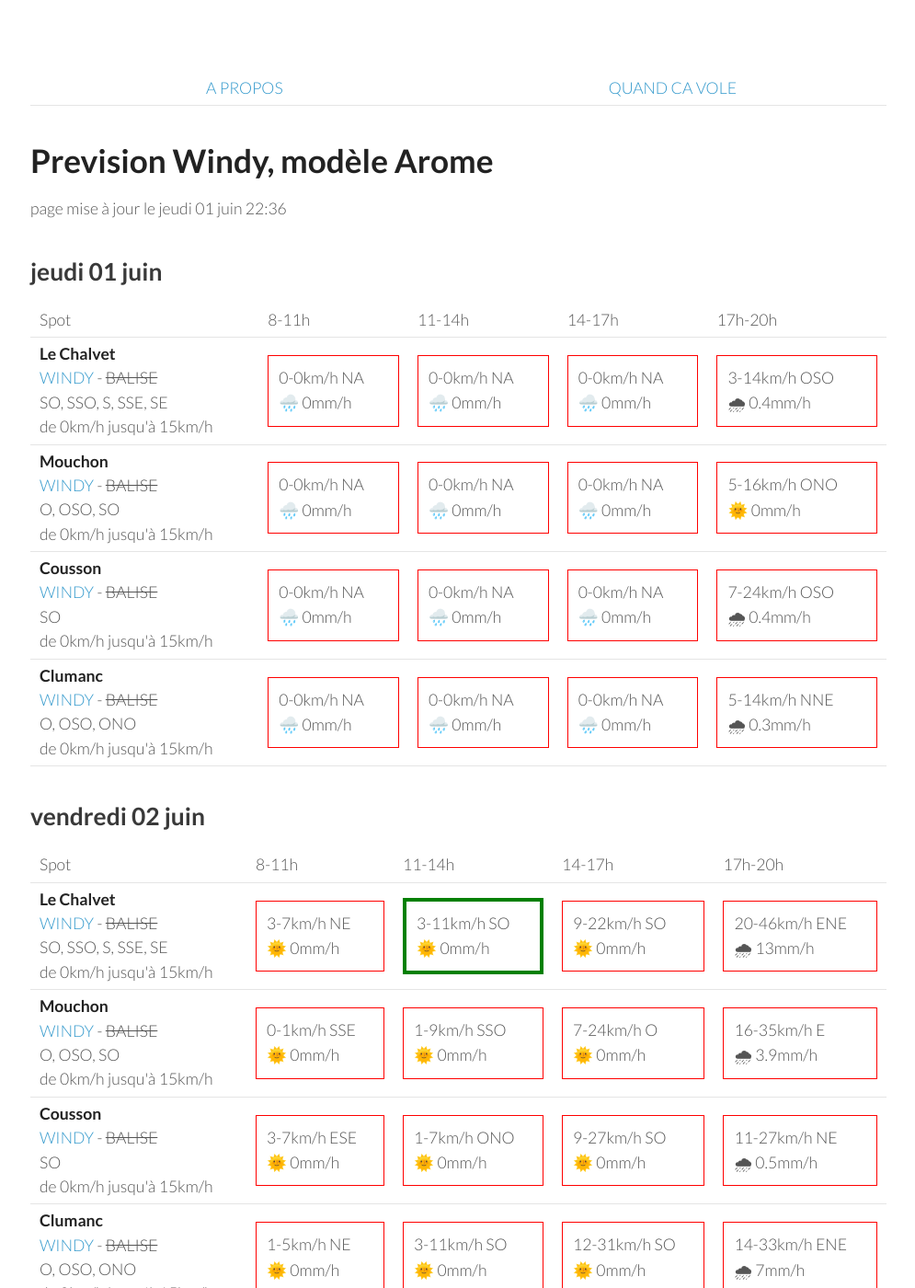
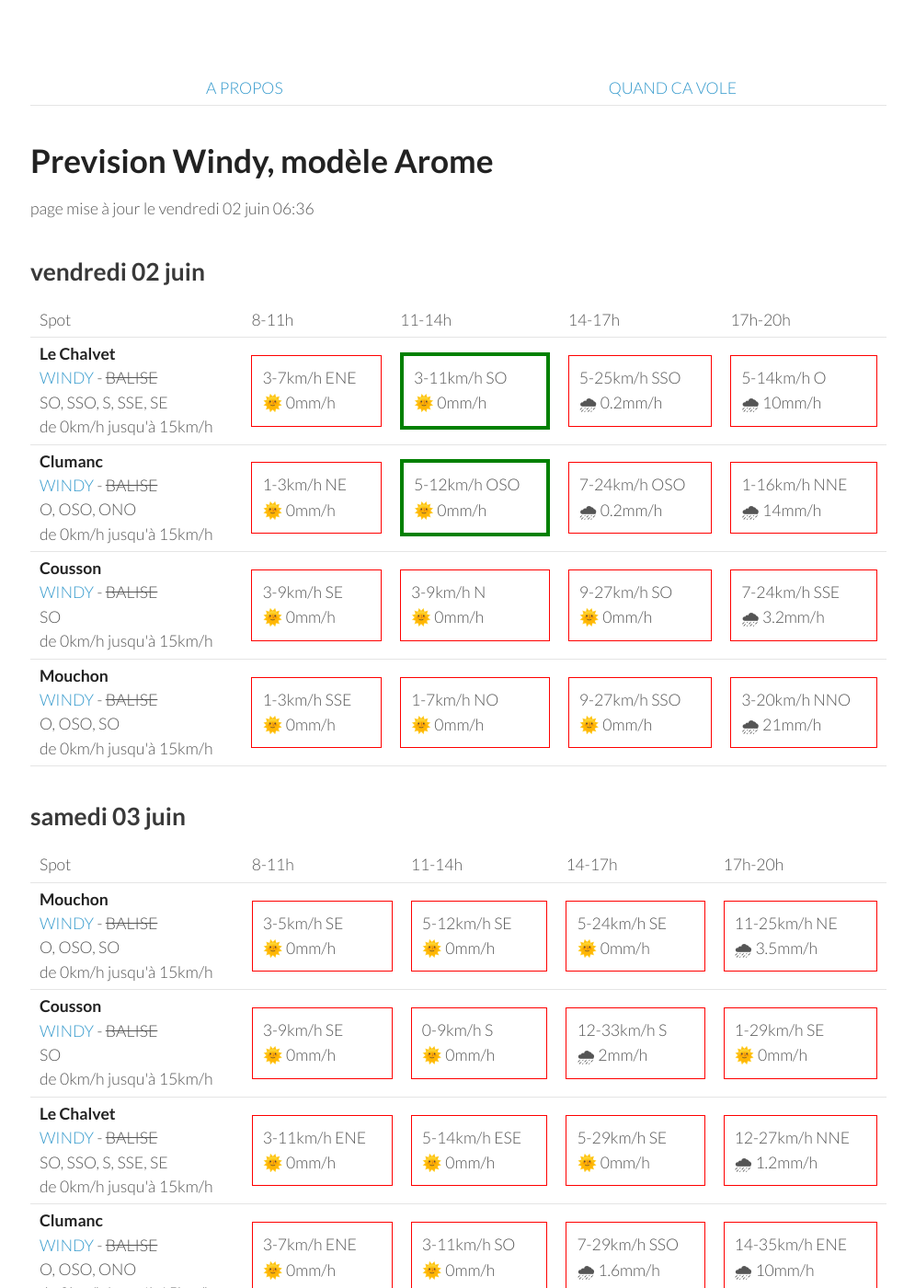
Before and after one commit to parapente-dans-le-nord/parapente-dans-le-nord.github.io, a Jekyll site: the page built from saint_andre.markdown, in a window 1280 px wide and 1400 px high. Shown: the whole window at 92% size, without its empty margins (25-1020 px from the left). Built offline with Jekyll 4.4.1, drawn with Linux system fonts in a browser that asks for light colours; some of the changed text lies outside the part shown.

Commit message:
update index.markdown

```diff
--- a/saint_andre.markdown
+++ b/saint_andre.markdown
@@ -7,60 +7,8 @@ title:  "Tous les spots"
 {: .links}
 
 # Prevision Windy, modèle Arome
-page mise à jour le jeudi 01 juin 22:36
+page mise à jour le vendredi 02 juin 06:36
 
-## jeudi 01 juin
-
-{::nomarkdown}
-<table>
-  <tbody>
-    <tr>
-      <td>Spot</td>
-      <td>8-11h</td>
-      <td>11-14h</td>
-      <td>14-17h</td>
-      <td>17h-20h</td>
-    </tr>
-<tr>
-        <td><strong>Le Chalvet</strong><br><a href="https://windy.com/43.979/6.480?43.866,6.480,10,m:eSsaglX">WINDY</a> - <span class="no-balise"> BALISE </span><br> <span class="vent-favorable">SO, SSO, S, SSE, SE</span><br><span class="force-vent">de 0km/h jusqu'à 15km/h</span> </td>
-
-            <td><div class="not-flyable"><p>0-0km/h NA</p><p>🌧️ 0mm/h</p></div></td>
-            <td><div class="not-flyable"><p>0-0km/h NA</p><p>🌧️ 0mm/h</p></div></td>
-            <td><div class="not-flyable"><p>0-0km/h NA</p><p>🌧️ 0mm/h</p></div></td>
-            <td><div class="not-flyable"><p>3-14km/h OSO</p><p>🌧 0.4mm/h</p></div></td>
-
-    </tr>
-<tr>
-        <td><strong>Mouchon</strong><br><a href="https://windy.com/43.992/6.424?43.878,6.425,10,m:eSuaglR">WINDY</a> - <span class="no-balise"> BALISE </span><br> <span class="vent-favorable">O, OSO, SO</span><br><span class="force-vent">de 0km/h jusqu'à 15km/h</span> </td>
-
-            <td><div class="not-flyable"><p>0-0km/h NA</p><p>🌧️ 0mm/h</p></div></td>
-            <td><div class="not-flyable"><p>0-0km/h NA</p><p>🌧️ 0mm/h</p></div></td>
-            <td><div class="not-flyable"><p>0-0km/h NA</p><p>🌧️ 0mm/h</p></div></td>
-            <td><div class="not-flyable"><p>5-16km/h ONO</p><p>🌞 0mm/h</p></div></td>
-
-    </tr>
-<tr>
-        <td><strong>Cousson</strong><br><a href="https://windy.com/44.054/6.240?43.940,6.241,10,m:eSAaglz">WINDY</a> - <span class="no-balise"> BALISE </span><br> <span class="vent-favorable">SO</span><br><span class="force-vent">de 0km/h jusqu'à 15km/h</span> </td>
-
-            <td><div class="not-flyable"><p>0-0km/h NA</p><p>🌧️ 0mm/h</p></div></td>
-            <td><div class="not-flyable"><p>0-0km/h NA</p><p>🌧️ 0mm/h</p></div></td>
-            <td><div class="not-flyable"><p>0-0km/h NA</p><p>🌧️ 0mm/h</p></div></td>
-            <td><div class="not-flyable"><p>7-24km/h OSO</p><p>🌧 0.4mm/h</p></div></td>
-
-    </tr>
-<tr>
-        <td><strong>Clumanc</strong><br><a href="https://windy.com/44.027/6.402?43.914,6.403,10,m:eSxaglP">WINDY</a> - <span class="no-balise"> BALISE </span><br> <span class="vent-favorable">O, OSO, ONO</span><br><span class="force-vent">de 0km/h jusqu'à 15km/h</span> </td>
-
-            <td><div class="not-flyable"><p>0-0km/h NA</p><p>🌧️ 0mm/h</p></div></td>
-            <td><div class="not-flyable"><p>0-0km/h NA</p><p>🌧️ 0mm/h</p></div></td>
-            <td><div class="not-flyable"><p>0-0km/h NA</p><p>🌧️ 0mm/h</p></div></td>
-            <td><div class="not-flyable"><p>5-14km/h NNE</p><p>🌧 0.3mm/h</p></div></td>
-
-    </tr>
-
-</tbody>
-</table>
-{:/}
 ## vendredi 02 juin
 
 {::nomarkdown}
@@ -76,40 +24,40 @@ page mise à jour le jeudi 01 juin 22:36
 <tr>
         <td><strong>Le Chalvet</strong><br><a href="https://windy.com/43.979/6.480?43.866,6.480,10,m:eSsaglX">WINDY</a> - <span class="no-balise"> BALISE </span><br> <span class="vent-favorable">SO, SSO, S, SSE, SE</span><br><span class="force-vent">de 0km/h jusqu'à 15km/h</span> </td>
 
-            <td><div class="not-flyable"><p>3-7km/h NE</p><p>🌞 0mm/h</p></div></td>
+            <td><div class="not-flyable"><p>3-7km/h ENE</p><p>🌞 0mm/h</p></div></td>
             <td><div class="flyable"><p>3-11km/h SO</p><p>🌞 0mm/h</p></div></td>
-            <td><div class="not-flyable"><p>9-22km/h SO</p><p>🌞 0mm/h</p></div></td>
-            <td><div class="not-flyable"><p>20-46km/h ENE</p><p>🌧 13mm/h</p></div></td>
+            <td><div class="not-flyable"><p>5-25km/h SSO</p><p>🌧 0.2mm/h</p></div></td>
+            <td><div class="not-flyable"><p>5-14km/h O</p><p>🌧 10mm/h</p></div></td>
+
+
+    </tr>
+<tr>
+        <td><strong>Clumanc</strong><br><a href="https://windy.com/44.027/6.402?43.914,6.403,10,m:eSxaglP">WINDY</a> - <span class="no-balise"> BALISE </span><br> <span class="vent-favorable">O, OSO, ONO</span><br><span class="force-vent">de 0km/h jusqu'à 15km/h</span> </td>
+
+            <td><div class="not-flyable"><p>1-3km/h NE</p><p>🌞 0mm/h</p></div></td>
+            <td><div class="flyable"><p>5-12km/h OSO</p><p>🌞 0mm/h</p></div></td>
+            <td><div class="not-flyable"><p>7-24km/h OSO</p><p>🌧 0.2mm/h</p></div></td>
+            <td><div class="not-flyable"><p>1-16km/h NNE</p><p>🌧 14mm/h</p></div></td>
+
+
+    </tr>
+<tr>
+        <td><strong>Cousson</strong><br><a href="https://windy.com/44.054/6.240?43.940,6.241,10,m:eSAaglz">WINDY</a> - <span class="no-balise"> BALISE </span><br> <span class="vent-favorable">SO</span><br><span class="force-vent">de 0km/h jusqu'à 15km/h</span> </td>
+
+            <td><div class="not-flyable"><p>3-9km/h SE</p><p>🌞 0mm/h</p></div></td>
+            <td><div class="not-flyable"><p>3-9km/h N</p><p>🌞 0mm/h</p></div></td>
+            <td><div class="not-flyable"><p>9-27km/h SO</p><p>🌞 0mm/h</p></div></td>
+            <td><div class="not-flyable"><p>7-24km/h SSE</p><p>🌧 3.2mm/h</p></div></td>
 
 
     </tr>
 <tr>
         <td><strong>Mouchon</strong><br><a href="https://windy.com/43.992/6.424?43.878,6.425,10,m:eSuaglR">WINDY</a> - <span class="no-balise"> BALISE </span><br> <span class="vent-favorable">O, OSO, SO</span><br><span class="force-vent">de 0km/h jusqu'à 15km/h</span> </td>
 
-            <td><div class="not-flyable"><p>0-1km/h SSE</p><p>🌞 0mm/h</p></div></td>
-            <td><div class="not-flyable"><p>1-9km/h SSO</p><p>🌞 0mm/h</p></div></td>
-            <td><div class="not-flyable"><p>7-24km/h O</p><p>🌞 0mm/h</p></div></td>
-            <td><div class="not-flyable"><p>16-35km/h E</p><p>🌧 3.9mm/h</p></div></td>
-
-
-    </tr>
-<tr>
-        <td><strong>Cousson</strong><br><a href="https://windy.com/44.054/6.240?43.940,6.241,10,m:eSAaglz">WINDY</a> - <span class="no-balise"> BALISE </span><br> <span class="vent-favorable">SO</span><br><span class="force-vent">de 0km/h jusqu'à 15km/h</span> </td>
-
-            <td><div class="not-flyable"><p>3-7km/h ESE</p><p>🌞 0mm/h</p></div></td>
-            <td><div class="not-flyable"><p>1-7km/h ONO</p><p>🌞 0mm/h</p></div></td>
-            <td><div class="not-flyable"><p>9-27km/h SO</p><p>🌞 0mm/h</p></div></td>
-            <td><div class="not-flyable"><p>11-27km/h NE</p><p>🌧 0.5mm/h</p></div></td>
-
-
-    </tr>
-<tr>
-        <td><strong>Clumanc</strong><br><a href="https://windy.com/44.027/6.402?43.914,6.403,10,m:eSxaglP">WINDY</a> - <span class="no-balise"> BALISE </span><br> <span class="vent-favorable">O, OSO, ONO</span><br><span class="force-vent">de 0km/h jusqu'à 15km/h</span> </td>
-
-            <td><div class="not-flyable"><p>1-5km/h NE</p><p>🌞 0mm/h</p></div></td>
-            <td><div class="not-flyable"><p>3-11km/h SO</p><p>🌞 0mm/h</p></div></td>
-            <td><div class="not-flyable"><p>12-31km/h SO</p><p>🌞 0mm/h</p></div></td>
-            <td><div class="not-flyable"><p>14-33km/h ENE</p><p>🌧 7mm/h</p></div></td>
+            <td><div class="not-flyable"><p>1-3km/h SSE</p><p>🌞 0mm/h</p></div></td>
+            <td><div class="not-flyable"><p>1-7km/h NO</p><p>🌞 0mm/h</p></div></td>
+            <td><div class="not-flyable"><p>9-27km/h SSO</p><p>🌞 0mm/h</p></div></td>
+            <td><div class="not-flyable"><p>3-20km/h NNO</p><p>🌧 21mm/h</p></div></td>
 
 
     </tr>
@@ -130,42 +78,42 @@ page mise à jour le jeudi 01 juin 22:36
       <td>17h-20h</td>
     </tr>
 <tr>
+        <td><strong>Mouchon</strong><br><a href="https://windy.com/43.992/6.424?43.878,6.425,10,m:eSuaglR">WINDY</a> - <span class="no-balise"> BALISE </span><br> <span class="vent-favorable">O, OSO, SO</span><br><span class="force-vent">de 0km/h jusqu'à 15km/h</span> </td>
+
+            <td><div class="not-flyable"><p>3-5km/h SE</p><p>🌞 0mm/h</p></div></td>
+            <td><div class="not-flyable"><p>5-12km/h SE</p><p>🌞 0mm/h</p></div></td>
+            <td><div class="not-flyable"><p>5-24km/h SE</p><p>🌞 0mm/h</p></div></td>
+            <td><div class="not-flyable"><p>11-25km/h NE</p><p>🌧 3.5mm/h</p></div></td>
+
+
+    </tr>
+<tr>
         <td><strong>Cousson</strong><br><a href="https://windy.com/44.054/6.240?43.940,6.241,10,m:eSAaglz">WINDY</a> - <span class="no-balise"> BALISE </span><br> <span class="vent-favorable">SO</span><br><span class="force-vent">de 0km/h jusqu'à 15km/h</span> </td>
 
-            <td><div class="not-flyable"><p>3-9km/h E</p><p>🌞 0mm/h</p></div></td>
-            <td><div class="not-flyable"><p>5-20km/h SSO</p><p>🌞 0mm/h</p></div></td>
-            <td><div class="not-flyable"><p>11-31km/h SSO</p><p>🌧 0.7mm/h</p></div></td>
-            <td><div class="not-flyable"><p>1-31km/h N</p><p>🌧 3.4mm/h</p></div></td>
+            <td><div class="not-flyable"><p>3-9km/h SE</p><p>🌞 0mm/h</p></div></td>
+            <td><div class="not-flyable"><p>0-9km/h S</p><p>🌞 0mm/h</p></div></td>
+            <td><div class="not-flyable"><p>12-33km/h S</p><p>🌧 2mm/h</p></div></td>
+            <td><div class="not-flyable"><p>1-29km/h SE</p><p>🌞 0mm/h</p></div></td>
 
 
     </tr>
 <tr>
         <td><strong>Le Chalvet</strong><br><a href="https://windy.com/43.979/6.480?43.866,6.480,10,m:eSsaglX">WINDY</a> - <span class="no-balise"> BALISE </span><br> <span class="vent-favorable">SO, SSO, S, SSE, SE</span><br><span class="force-vent">de 0km/h jusqu'à 15km/h</span> </td>
 
-            <td><div class="not-flyable"><p>5-12km/h NE</p><p>🌞 0mm/h</p></div></td>
-            <td><div class="not-flyable"><p>9-25km/h SE</p><p>🌞 0mm/h</p></div></td>
-            <td><div class="not-flyable"><p>11-29km/h S</p><p>🌧 2.3mm/h</p></div></td>
-            <td><div class="not-flyable"><p>5-31km/h SSE</p><p>🌧 4.4mm/h</p></div></td>
-
-
-    </tr>
-<tr>
-        <td><strong>Mouchon</strong><br><a href="https://windy.com/43.992/6.424?43.878,6.425,10,m:eSuaglR">WINDY</a> - <span class="no-balise"> BALISE </span><br> <span class="vent-favorable">O, OSO, SO</span><br><span class="force-vent">de 0km/h jusqu'à 15km/h</span> </td>
-
-            <td><div class="not-flyable"><p>3-5km/h SSE</p><p>🌞 0mm/h</p></div></td>
-            <td><div class="not-flyable"><p>7-25km/h SE</p><p>🌞 0mm/h</p></div></td>
-            <td><div class="not-flyable"><p>11-29km/h S</p><p>🌧 3.3mm/h</p></div></td>
-            <td><div class="not-flyable"><p>3-31km/h SSE</p><p>🌧 1.9mm/h</p></div></td>
+            <td><div class="not-flyable"><p>3-11km/h ENE</p><p>🌞 0mm/h</p></div></td>
+            <td><div class="not-flyable"><p>5-14km/h ESE</p><p>🌞 0mm/h</p></div></td>
+            <td><div class="not-flyable"><p>5-29km/h SE</p><p>🌞 0mm/h</p></div></td>
+            <td><div class="not-flyable"><p>12-27km/h NNE</p><p>🌧 1.2mm/h</p></div></td>
 
 
     </tr>
 <tr>
         <td><strong>Clumanc</strong><br><a href="https://windy.com/44.027/6.402?43.914,6.403,10,m:eSxaglP">WINDY</a> - <span class="no-balise"> BALISE </span><br> <span class="vent-favorable">O, OSO, ONO</span><br><span class="force-vent">de 0km/h jusqu'à 15km/h</span> </td>
 
-            <td><div class="not-flyable"><p>3-9km/h NE</p><p>🌞 0mm/h</p></div></td>
-            <td><div class="not-flyable"><p>7-25km/h SSE</p><p>🌞 0mm/h</p></div></td>
-            <td><div class="not-flyable"><p>11-31km/h S</p><p>🌧 3.3mm/h</p></div></td>
-            <td><div class="not-flyable"><p>1-31km/h S</p><p>🌧 3mm/h</p></div></td>
+            <td><div class="not-flyable"><p>3-7km/h ENE</p><p>🌞 0mm/h</p></div></td>
+            <td><div class="not-flyable"><p>3-11km/h SO</p><p>🌞 0mm/h</p></div></td>
+            <td><div class="not-flyable"><p>7-29km/h SSO</p><p>🌧 1.6mm/h</p></div></td>
+            <td><div class="not-flyable"><p>14-35km/h ENE</p><p>🌧 10mm/h</p></div></td>
 
 
     </tr>
@@ -188,40 +136,40 @@ page mise à jour le jeudi 01 juin 22:36
 <tr>
         <td><strong>Cousson</strong><br><a href="https://windy.com/44.054/6.240?43.940,6.241,10,m:eSAaglz">WINDY</a> - <span class="no-balise"> BALISE </span><br> <span class="vent-favorable">SO</span><br><span class="force-vent">de 0km/h jusqu'à 15km/h</span> </td>
 
-            <td><div class="not-flyable"><p>5-16km/h E</p><p>🌞 0mm/h</p></div></td>
-            <td><div class="not-flyable"><p>3-16km/h S</p><p>🌞 0mm/h</p></div></td>
-            <td><div class="not-flyable"><p>3-25km/h SO</p><p>🌧 3.4mm/h</p></div></td>
-            <td><div class="not-flyable"><p>5-25km/h NO</p><p>🌧 4.7mm/h</p></div></td>
+            <td><div class="not-flyable"><p>3-12km/h E</p><p>🌞 0mm/h</p></div></td>
+            <td><div class="not-flyable"><p>3-16km/h SO</p><p>🌞 0mm/h</p></div></td>
+            <td><div class="not-flyable"><p>7-27km/h SSO</p><p>🌧 3.1mm/h</p></div></td>
+            <td><div class="not-flyable"><p>3-29km/h NNO</p><p>🌧 8mm/h</p></div></td>
 
 
     </tr>
 <tr>
         <td><strong>Mouchon</strong><br><a href="https://windy.com/43.992/6.424?43.878,6.425,10,m:eSuaglR">WINDY</a> - <span class="no-balise"> BALISE </span><br> <span class="vent-favorable">O, OSO, SO</span><br><span class="force-vent">de 0km/h jusqu'à 15km/h</span> </td>
 
-            <td><div class="not-flyable"><p>3-16km/h ESE</p><p>🌞 0mm/h</p></div></td>
-            <td><div class="not-flyable"><p>9-25km/h ESE</p><p>🌞 0mm/h</p></div></td>
-            <td><div class="not-flyable"><p>5-31km/h SE</p><p>🌧 1.5mm/h</p></div></td>
-            <td><div class="not-flyable"><p>1-27km/h N</p><p>🌧 4.9mm/h</p></div></td>
+            <td><div class="not-flyable"><p>3-12km/h E</p><p>🌞 0mm/h</p></div></td>
+            <td><div class="not-flyable"><p>5-20km/h SE</p><p>🌞 0mm/h</p></div></td>
+            <td><div class="not-flyable"><p>9-27km/h S</p><p>🌧 4.1mm/h</p></div></td>
+            <td><div class="not-flyable"><p>5-25km/h ONO</p><p>🌧 6mm/h</p></div></td>
 
 
     </tr>
 <tr>
         <td><strong>Le Chalvet</strong><br><a href="https://windy.com/43.979/6.480?43.866,6.480,10,m:eSsaglX">WINDY</a> - <span class="no-balise"> BALISE </span><br> <span class="vent-favorable">SO, SSO, S, SSE, SE</span><br><span class="force-vent">de 0km/h jusqu'à 15km/h</span> </td>
 
-            <td><div class="not-flyable"><p>3-14km/h E</p><p>🌞 0mm/h</p></div></td>
-            <td><div class="not-flyable"><p>9-27km/h ESE</p><p>🌞 0mm/h</p></div></td>
-            <td><div class="not-flyable"><p>7-31km/h ESE</p><p>🌧 1.4mm/h</p></div></td>
-            <td><div class="not-flyable"><p>1-29km/h ENE</p><p>🌧 3.6mm/h</p></div></td>
+            <td><div class="not-flyable"><p>3-11km/h E</p><p>🌞 0mm/h</p></div></td>
+            <td><div class="not-flyable"><p>7-22km/h SE</p><p>🌞 0mm/h</p></div></td>
+            <td><div class="not-flyable"><p>9-29km/h S</p><p>🌧 2.7mm/h</p></div></td>
+            <td><div class="not-flyable"><p>3-27km/h ONO</p><p>🌧 3.5mm/h</p></div></td>
 
 
     </tr>
 <tr>
         <td><strong>Clumanc</strong><br><a href="https://windy.com/44.027/6.402?43.914,6.403,10,m:eSxaglP">WINDY</a> - <span class="no-balise"> BALISE </span><br> <span class="vent-favorable">O, OSO, ONO</span><br><span class="force-vent">de 0km/h jusqu'à 15km/h</span> </td>
 
-            <td><div class="not-flyable"><p>5-18km/h E</p><p>🌞 0mm/h</p></div></td>
-            <td><div class="not-flyable"><p>7-24km/h SE</p><p>🌞 0mm/h</p></div></td>
-            <td><div class="not-flyable"><p>5-31km/h SE</p><p>🌧 1.6mm/h</p></div></td>
-            <td><div class="not-flyable"><p>3-27km/h NNO</p><p>🌧 4.8mm/h</p></div></td>
+            <td><div class="not-flyable"><p>3-12km/h E</p><p>🌞 0mm/h</p></div></td>
+            <td><div class="not-flyable"><p>5-20km/h SSE</p><p>🌞 0mm/h</p></div></td>
+            <td><div class="not-flyable"><p>9-27km/h SSO</p><p>🌧 4.1mm/h</p></div></td>
+            <td><div class="not-flyable"><p>5-27km/h NO</p><p>🌧 7mm/h</p></div></td>
 
 
     </tr>
@@ -242,19 +190,9 @@ page mise à jour le jeudi 01 juin 22:36
       <td>17h-20h</td>
     </tr>
 <tr>
-        <td><strong>Mouchon</strong><br><a href="https://windy.com/43.992/6.424?43.878,6.425,10,m:eSuaglR">WINDY</a> - <span class="no-balise"> BALISE </span><br> <span class="vent-favorable">O, OSO, SO</span><br><span class="force-vent">de 0km/h jusqu'à 15km/h</span> </td>
-
-            <td><div class="not-flyable"><p>1-11km/h NO</p><p>🌞 0mm/h</p></div></td>
-            <td><div class="not-flyable"><p>5-18km/h O</p><p>🌞 0mm/h</p></div></td>
-            <td><div class="not-flyable"><p>7-25km/h S</p><p>🌧 7mm/h</p></div></td>
-            <td><div class="not-flyable"><p>3-24km/h ONO</p><p>🌧 8mm/h</p></div></td>
-
-
-    </tr>
-<tr>
         <td><strong>Cousson</strong><br><a href="https://windy.com/44.054/6.240?43.940,6.241,10,m:eSAaglz">WINDY</a> - <span class="no-balise"> BALISE </span><br> <span class="vent-favorable">SO</span><br><span class="force-vent">de 0km/h jusqu'à 15km/h</span> </td>
 
-            <td><div class="not-flyable"><p>1-11km/h E</p><p>🌞 0mm/h</p></div></td>
+            <td><div class="not-flyable"><p>1-9km/h ENE</p><p>🌞 0mm/h</p></div></td>
             <td><div class="not-flyable"><p>5-20km/h O</p><p>🌞 0mm/h</p></div></td>
             <td><div class="not-flyable"><p>7-29km/h OSO</p><p>🌧 0.8mm/h</p></div></td>
             <td><div class="not-flyable"><p>3-27km/h SO</p><p>🌧 10mm/h</p></div></td>
@@ -262,22 +200,32 @@ page mise à jour le jeudi 01 juin 22:36
 
     </tr>
 <tr>
-        <td><strong>Clumanc</strong><br><a href="https://windy.com/44.027/6.402?43.914,6.403,10,m:eSxaglP">WINDY</a> - <span class="no-balise"> BALISE </span><br> <span class="vent-favorable">O, OSO, ONO</span><br><span class="force-vent">de 0km/h jusqu'à 15km/h</span> </td>
+        <td><strong>Mouchon</strong><br><a href="https://windy.com/43.992/6.424?43.878,6.425,10,m:eSuaglR">WINDY</a> - <span class="no-balise"> BALISE </span><br> <span class="vent-favorable">O, OSO, SO</span><br><span class="force-vent">de 0km/h jusqu'à 15km/h</span> </td>
 
-            <td><div class="not-flyable"><p>1-11km/h NNO</p><p>🌞 0mm/h</p></div></td>
-            <td><div class="not-flyable"><p>5-20km/h O</p><p>🌧 0.3mm/h</p></div></td>
-            <td><div class="not-flyable"><p>7-25km/h S</p><p>🌧 4.8mm/h</p></div></td>
-            <td><div class="not-flyable"><p>1-25km/h NO</p><p>🌧 10mm/h</p></div></td>
+            <td><div class="not-flyable"><p>1-9km/h N</p><p>🌞 0mm/h</p></div></td>
+            <td><div class="not-flyable"><p>3-18km/h OSO</p><p>🌞 0mm/h</p></div></td>
+            <td><div class="not-flyable"><p>7-25km/h S</p><p>🌧 7mm/h</p></div></td>
+            <td><div class="not-flyable"><p>3-24km/h ONO</p><p>🌧 8mm/h</p></div></td>
 
 
     </tr>
 <tr>
         <td><strong>Le Chalvet</strong><br><a href="https://windy.com/43.979/6.480?43.866,6.480,10,m:eSsaglX">WINDY</a> - <span class="no-balise"> BALISE </span><br> <span class="vent-favorable">SO, SSO, S, SSE, SE</span><br><span class="force-vent">de 0km/h jusqu'à 15km/h</span> </td>
 
-            <td><div class="not-flyable"><p>1-11km/h NO</p><p>🌞 0mm/h</p></div></td>
-            <td><div class="not-flyable"><p>3-18km/h OSO</p><p>🌞 0mm/h</p></div></td>
+            <td><div class="not-flyable"><p>1-9km/h NNO</p><p>🌞 0mm/h</p></div></td>
+            <td><div class="not-flyable"><p>3-18km/h SO</p><p>🌞 0mm/h</p></div></td>
             <td><div class="not-flyable"><p>7-27km/h SSE</p><p>🌧 9mm/h</p></div></td>
             <td><div class="not-flyable"><p>3-24km/h ONO</p><p>🌧 8mm/h</p></div></td>
+
+
+    </tr>
+<tr>
+        <td><strong>Clumanc</strong><br><a href="https://windy.com/44.027/6.402?43.914,6.403,10,m:eSxaglP">WINDY</a> - <span class="no-balise"> BALISE </span><br> <span class="vent-favorable">O, OSO, ONO</span><br><span class="force-vent">de 0km/h jusqu'à 15km/h</span> </td>
+
+            <td><div class="not-flyable"><p>1-9km/h NNE</p><p>🌞 0mm/h</p></div></td>
+            <td><div class="not-flyable"><p>5-18km/h OSO</p><p>🌞 0mm/h</p></div></td>
+            <td><div class="not-flyable"><p>7-25km/h S</p><p>🌧 4.8mm/h</p></div></td>
+            <td><div class="not-flyable"><p>1-25km/h NO</p><p>🌧 10mm/h</p></div></td>
 
 
     </tr>
```
